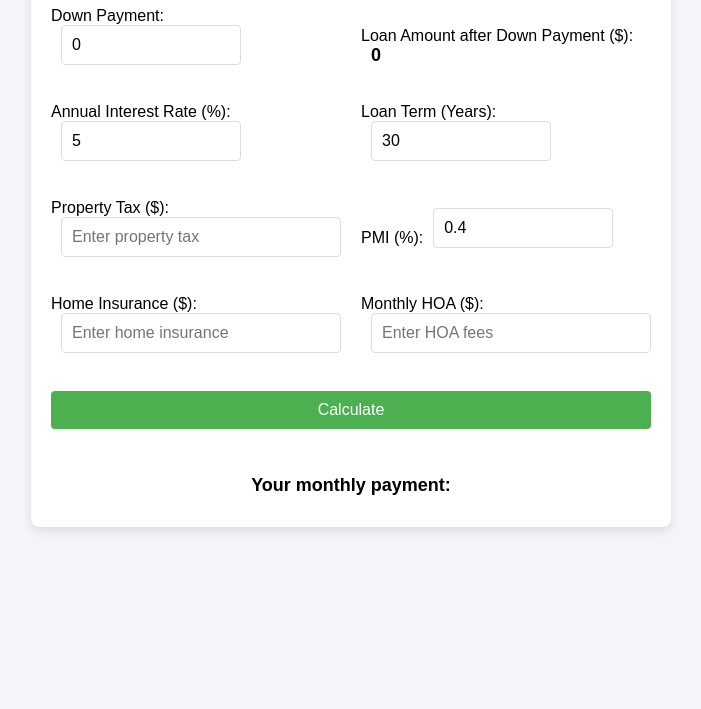
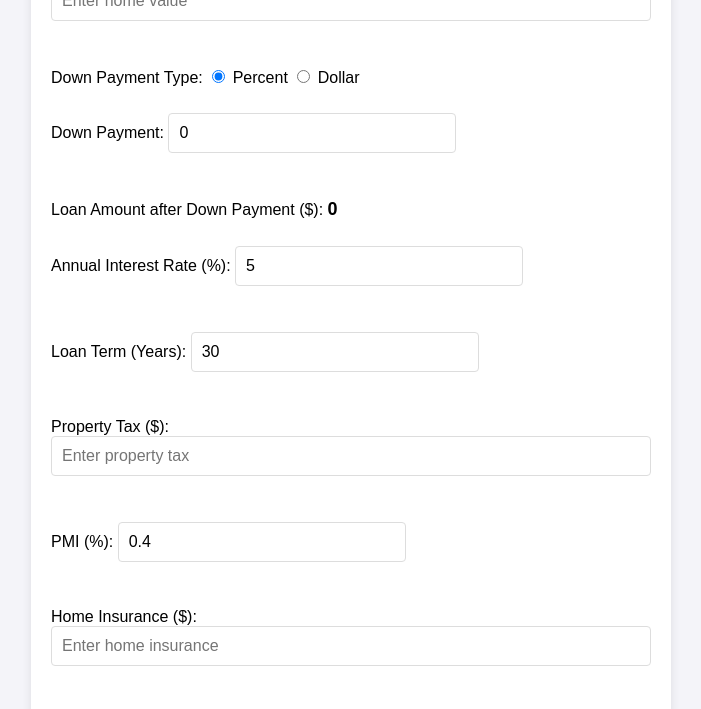
Before and after one commit to Emiguel2010/MortgageCalculator, a plain HTML site: page index.html in a window 1280 px wide. Shown: the part 187-896 px from the top of the page, without its empty margins (289-990 px from the left). Before the commit the page ends 800 px from the top, so only its background shows below. Drawn offline with Linux system fonts and the light colour scheme.

Commit message:
Add files via upload

```diff
--- a/index.html
+++ b/index.html
@@ -5,120 +5,52 @@
   <meta name="viewport" content="width=device-width, initial-scale=1.0">
   <title>Mortgage Calculator</title>
   <link rel="stylesheet" href="style.css">
-  <style>
-    .container {
-      width: 80%;
-      margin: 0 auto;
-      padding-top: 20px;
-    }
-
-    h1 {
-      text-align: center;
-      margin-bottom: 20px;
-    }
-
-    .calculator {
-      display: flex;
-      flex-direction: column;
-      gap: 10px;
-    }
-
-    .calculator label {
-      display: flex;
-      flex-wrap: wrap;
-      align-items: center;
-    }
-
-    .calculator label input {
-      width: 180px;
-      margin-left: 10px;
-    }
-
-    .calculator label span {
-      margin-left: 10px;
-    }
-
-    .calculator .row {
-      display: flex;
-      gap: 20px;
-      align-items: center;
-    }
-
-    .row input {
-      width: 150px;
-    }
-
-    .row label {
-      display: flex;
-      align-items: center;
-      flex: 1;
-    }
-
-    #result {
-      text-align: center;
-      margin-top: 20px;
-    }
-
-    #error {
-      text-align: center;
-      color: red;
-    }
-  </style>
 </head>
 <body>
   <div class="container">
     <h1>Mortgage Calculator</h1>
     <div class="calculator">
-      <div class="row">
       <label for="homeValue">Home Value ($):
         <input type="text" id="homeValue" placeholder="Enter home value" oninput="formatHomeValue()">
-        </label>
+      </label><br>
 
       <label for="downPaymentType">Down Payment Type:
         <input type="radio" id="downPaymentPercent" name="downPaymentType" checked> Percent
         <input type="radio" id="downPaymentDollar" name="downPaymentType"> Dollar
-        </label>
-      </div>
+      </label><br>
 
-      <div class="row">
       <label for="downPayment">Down Payment:
         <input type="number" id="downPayment" placeholder="Enter down payment" value="0" oninput="calculateLoanAmount()">
-        </label>
+      </label><br>
 
+      <!-- Moved Loan Amount after Down Payment here -->
       <label for="loanAfterDownPayment">Loan Amount after Down Payment ($):
         <span id="loanAfterDownPayment">0</span>
-        </label>
-      </div>
+      </label><br>
 
-      <div class="row">
       <label for="interestRate">Annual Interest Rate (%):
         <input type="number" id="interestRate" min="0" max="100" value="5">
-        </label>
+      </label><br>
 
       <label for="loanTerm">Loan Term (Years):
         <input type="number" id="loanTerm" value="30" min="1">
-        </label>
-      </div>
+      </label><br>
 
-      <div class="row">
       <label for="propertyTax">Property Tax ($):
         <input type="text" id="propertyTax" placeholder="Enter property tax" oninput="formatCurrency('propertyTax')">
-        </label>
+      </label><br>
 
       <label for="pmi">PMI (%):
         <input type="number" id="pmi" value="0.4" step="0.1" min="0" max="100">
-        </label>
-      </div>
+      </label><br>
 
-      <div class="row">
       <label for="homeIns">Home Insurance ($):
         <input type="text" id="homeIns" placeholder="Enter home insurance" oninput="formatCurrency('homeIns')">
-        </label>
+      </label><br>
 
       <label for="hoa">Monthly HOA ($):
         <input type="text" id="hoa" placeholder="Enter HOA fees" oninput="formatCurrency('hoa')">
-        </label>
-      </div>
+      </label><br>
 
       <button onclick="calculateMortgage()">Calculate</button>
     </div>
```
Lines whose indentation alone changed are shown as unchanged.
